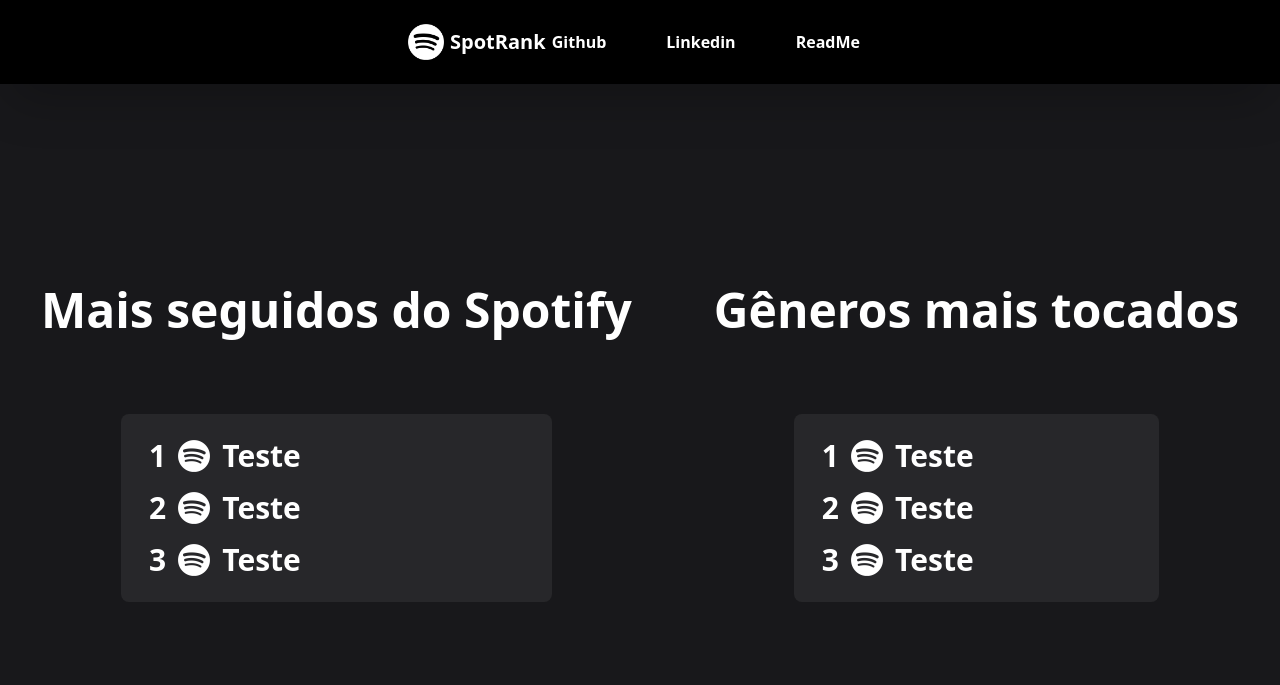
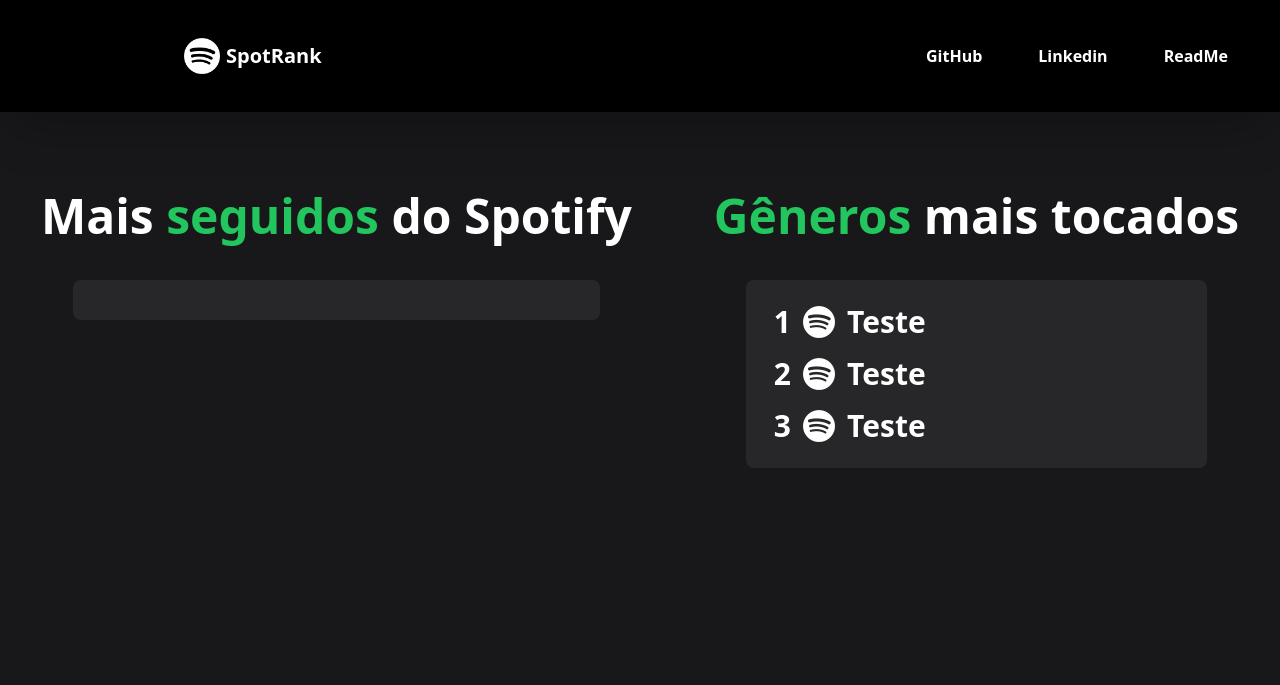
Before and after one commit to Guicod3/Artists-Rank-Spotify, a website: page src/client/views/index.html in a window 1280 px wide. Drawn offline with Linux system fonts and the light colour scheme.

Commit message:
feat: Finalização da página responsiva

```diff
--- /dev/null
+++ b/src/client/menu.js
@@ -0,0 +1,13 @@
+const toggleButton = document.querySelector('button[data-collapse-toggle="navbar-default"]');
+const navbarMenu = document.getElementById('navbar-default');
+
+toggleButton.addEventListener('click', function() {
+    const isHidden = navbarMenu.classList.contains('hidden');
+
+    if (isHidden) {
+        navbarMenu.classList.remove('hidden');
+    } else {
+        navbarMenu.classList.add('hidden');
+    }
+
+});
--- /dev/null
+++ b/src/client/rankartistas.js
@@ -0,0 +1,7 @@
+const liRank = document.getElementById('liArtist')
+
+document.addEventListener('DOMContentLoaded', () =>{
+    setTimeout(()=>{
+
+    })
+})
--- a/src/client/views/index.html
+++ b/src/client/views/index.html
@@ -7,52 +7,54 @@
     <link rel="icon" href="../assets/spotify-128.ico" type="image/x-icon">
     <link href="../styles/output.css" rel="stylesheet">
 </head>
-<body class="bg-zinc-900 h-screen">
+<body class="bg-zinc-900">
 
-    <div class="bg-black p-6 justify-between flex flex-row text-white font-sans shadow-2xl">
-
-        <div class="flex flex-row space-x-1.5 items-center ml-96">
+    <div class="bg-black p-6 mx-auto flex flex-row justify-between text-white font-sans shadow-2xl">
+        <div class="xl:ml-40 md:ml-10 flex flex-row space-x-1.5 items-center">
             <img class="size-9" src="../assets/spotify-128.ico" alt="logo SpotRank">
             <h2 class="text-xl font-bold">SpotRank</h2>
         </div>
 
-        <div class="mr-96 flex flex-row space-x-9 items-center font-bold text-base">
-            <a href="https://github.com/Guicod3" target="_blank">
-                <p class="transition delay-50 hover:bg-green-600 hover:scale-105 py-1 px-3 rounded-3xl">Github</p>
+        <nav class="relative">
+            <div class="max-w-screen-xl flex flex-wrap items-center justify-between mx-auto p-4">
+                <button data-collapse-toggle="navbar-default" type="button" class="inline-flex items-center p-2 w-10 h-10 justify-center text-sm text-gray-500 rounded-lg md:hidden hover:bg-gray-100 focus:outline-none focus:ring-2 focus:ring-gray-200 dark:text-white dark:hover:bg-gray-700 dark:focus:ring-gray-600" aria-controls="navbar-default" aria-expanded="false">
+                    <span class="sr-only">Open main menu</span>
+                    <svg class="w-5 h-5" aria-hidden="true" xmlns="http://www.w3.org/2000/svg" fill="none" viewBox="0 0 17 14">
+                        <path stroke="currentColor" stroke-linecap="round" stroke-linejoin="round" stroke-width="2" d="M1 1h15M1 7h15M1 13h15"/>
+                    </svg>
+                </button>
+                <div class="hidden w-full md:block md:w-auto" id="navbar-default">
+                    <ul class="font-bold flex flex-col p-4 md:p-0 mt-4 border border-gray-100 rounded-lg md:flex-row md:space-x-8 rtl:space-x-reverse md:mt-0 md:border-0">
+                        <li>
+                            <a href="https://linkedin.com/in/guilhermemiranda12/" target="_blank">
+                                <p class="transition delay-50 hover:bg-green-600 hover:scale-105 py-1 px-3 rounded-3xl">GitHub</p>
                             </a>
+                        </li>
+                        <li>
                             <a href="https://linkedin.com/in/guilhermemiranda12/" target="_blank">
                                 <p class="transition delay-50 hover:bg-green-600 hover:scale-105 py-1 px-3 rounded-3xl">Linkedin</p>
                             </a>
-            <a href="https://github.com/Guicod3/Artists-Rank-Spotify/blob/main/README.md" target="_blank">
+                        </li>
+                        <li>
+                            <a href="https://linkedin.com/in/guilhermemiranda12/" target="_blank">
                                 <p class="transition delay-50 hover:bg-green-600 hover:scale-105 py-1 px-3 rounded-3xl">ReadMe</p>
                             </a>
-        </div>
-
-    </div>
-    <div class="text-white columns-2 flex items-center justify-around min-h-screen">
-        <div class="text-center">
-            <h1 class="font-extrabold text-5xl">Mais seguidos do Spotify</h1>
-            <ul class="bg-zinc-800 p-5 m-20 rounded-lg text-3xl font-semibold space-y-2 ">
-                <li class="flex space-x-3 transition delay-50 hover:bg-green-600 px-2 py-1 rounded-lg items-center hover:-translate-y-1 hover:scale-110">
-                    <span>1</span>
-                    <img class="size-8" src="../assets/spotify-128.ico" alt="Perfil">
-                    <span>Teste</span>
-                </li>
-                <li class="flex space-x-3 transition delay-50 hover:bg-green-600 px-2 py-1 rounded-lg items-center hover:-translate-y-1 hover:scale-110">
-                    <span>2</span>
-                    <img class="size-8" src="../assets/spotify-128.ico" alt="Perfil">
-                    <span>Teste</span>
-                </li>
-                <li class="flex space-x-3 transition delay-50 hover:bg-green-600 px-2 py-1 rounded-lg items-center hover:-translate-y-1 hover:scale-110">
-                    <span>3</span>
-                    <img class="size-8" src="../assets/spotify-128.ico" alt="Perfil">
-                    <span>Teste</span>
                         </li>
                     </ul>
                 </div>
+            </div>
+        </nav>
+    </div>
+
+    <div class="text-white justify-start min-h-screen mx-auto flex flex-col my-20 xl:flex-row xl:justify-around">
         <div class="text-center">
-            <h1 class="font-extrabold text-5xl">Gêneros mais tocados</h1>
-            <ul class="bg-zinc-800 p-5 m-20 rounded-lg text-3xl font-semibold space-y-2">
+            <h1 class="font-extrabold text-5xl mx-2">Mais <span class="text-green-500">seguidos</span> do Spotify</h1>
+            <ul class="bg-zinc-800 p-5 m-10 rounded-lg text-3xl font-semibold space-y-2 ">
+            </ul>
+        </div>
+        <div class="text-center mt-7 xl:mt-0">
+            <h1 class="font-extrabold text-5xl mx-2"><span class="text-green-500">Gêneros</span> mais tocados</h1>
+            <ul class="bg-zinc-800 p-5 m-10 rounded-lg text-3xl font-semibold space-y-2" id="liArtist">
                 <li class="flex space-x-3 hover:bg-green-600 px-2 py-1 rounded-lg items-center">
                     <span>1</span>
                     <img class="size-8" src="../assets/spotify-128.ico" alt="Perfil">
@@ -70,5 +72,8 @@
                 </li>
             </ul>
         </div>
+
+        <script src="../menu.js"></script>
+        <script src="../rankartistas.js"></script>
 </body>
 </html>
```
Also changed, not shown: src/client/assets/icons8-menu-64.png (added), src/client/index.js (deleted), src/client/styles/output.css, src/server/Services/teste.js (deleted). Lines whose indentation alone changed are shown as unchanged.
